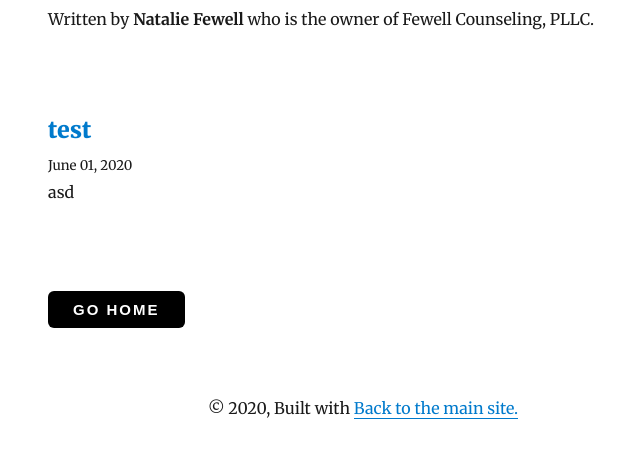
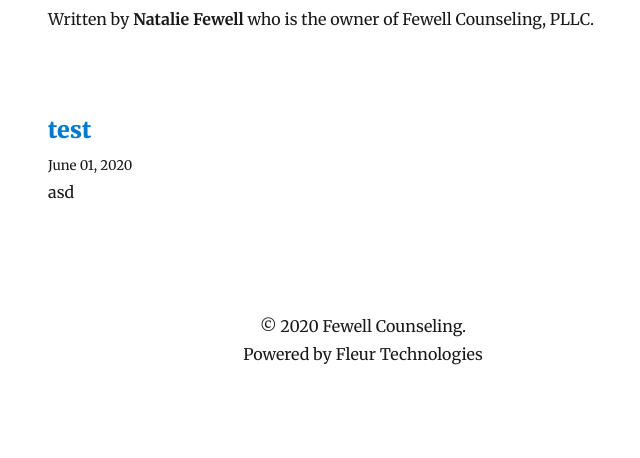
Before and after one commit to TheGreatAxios/fewell-blog, a Gatsby site: page /blog in a window 1280 px wide. Shown: the part 90-548 px from the top of the page, without its empty margins (277-917 px from the left). Built offline with nearby package versions, Linux system fonts and the light colour scheme; Gatsby itself is replaced by a stand-in of ours; some packages are replaced by stand-ins of ours.

Commit message:
Footer and Blog Fix

```diff
--- a/src/components/layout.js
+++ b/src/components/layout.js
@@ -67,9 +67,9 @@ class Layout extends React.Component {
           <main>{children}</main>
         </div>
         <Footer>
-          © {new Date().getFullYear()}, Built with
+          © {new Date().getFullYear()} Fewell Counseling.
           {` `}
-          <a href="https:/www.fewellcounseling.com">Back to the main site.</a>
+          <p>Powered by Fleur Technologies</p>
         </Footer>
       </Wrapper>
     )
--- a/src/pages/blog.js
+++ b/src/pages/blog.js
@@ -44,9 +44,6 @@ class Blog extends React.Component {
             )
           })}
         </div>
-        <Link to="/">
-          <Button marginTop="85px">Go Home</Button>
-        </Link>
       </Layout>
     )
   }
```
